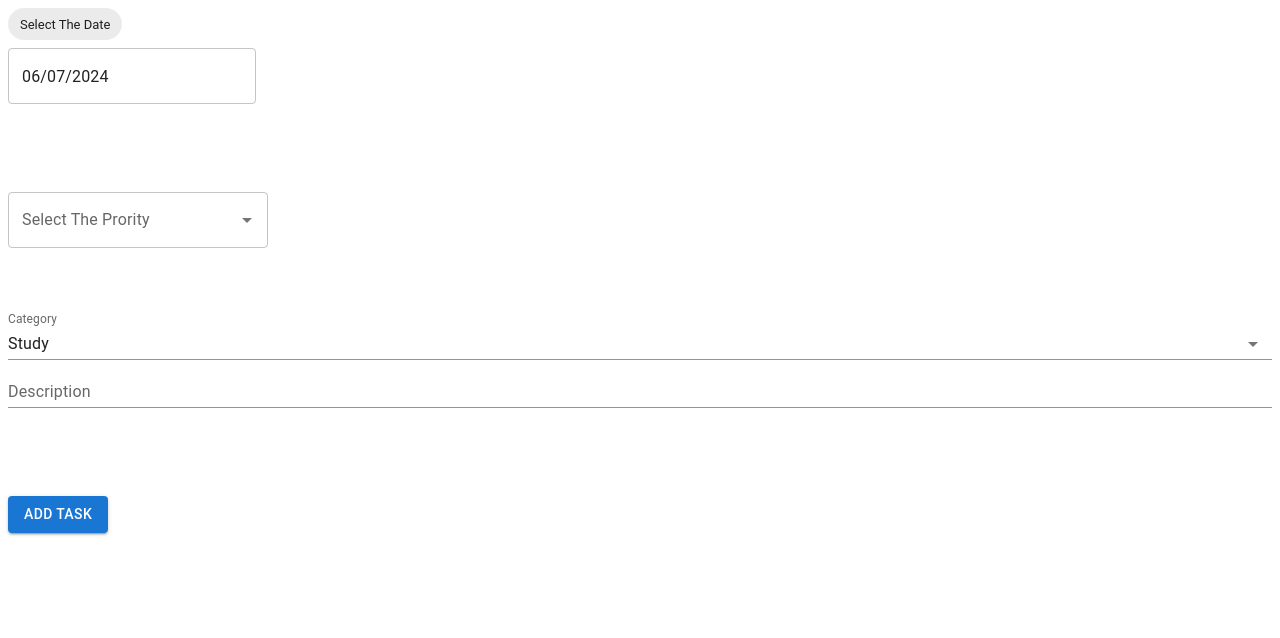
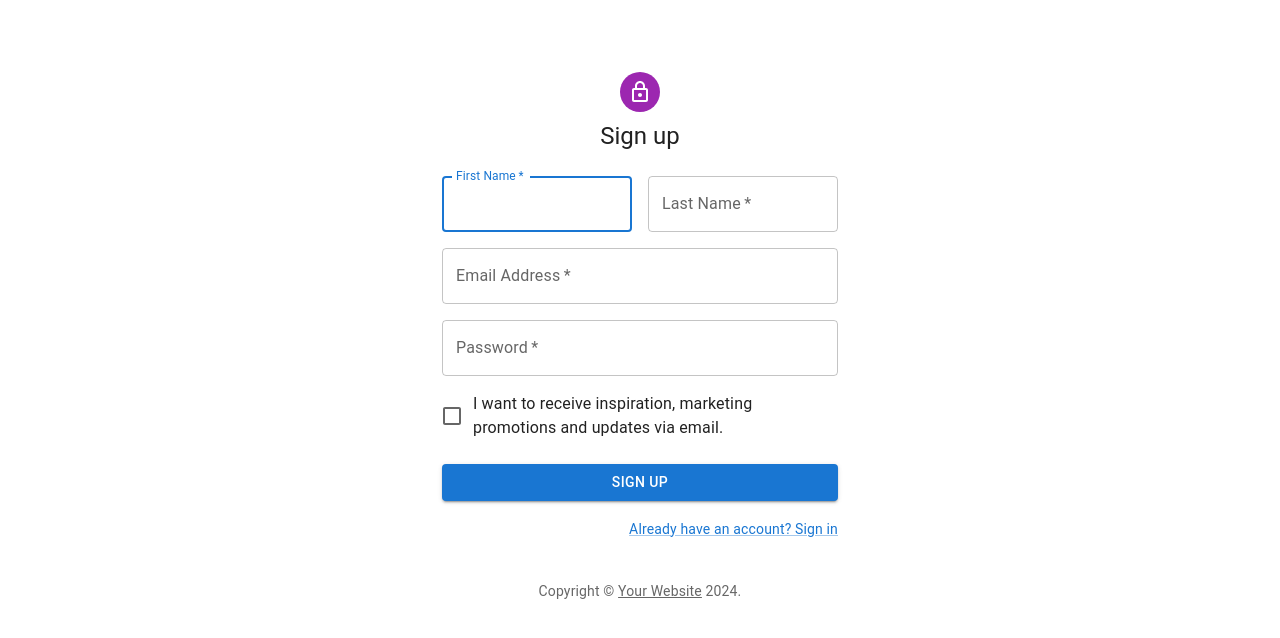
Before and after one commit to VishwaDilum/daily-task-frontend, a React (Vite) app: page /signup in a window 1280 px wide. Shown: the top 638 px of the page. Built offline with nearby package versions, Linux system fonts and the light colour scheme.

Commit message:
Signup - in - Forgot Integrate

```diff
--- a/package.json
+++ b/package.json
@@ -4,7 +4,7 @@
   "version": "1n.0.0",
   "type": "module",
   "scripts": {
-    "dev": "vite",
+    "start": "vite",
     "build": "tsc && vite build",
     "lint": "eslint . --ext ts,tsx --report-unused-disable-directives --max-warnings 0",
     "preview": "vite preview"
@@ -13,6 +13,7 @@
     "@emotion/react": "^11.11.4",
     "@emotion/styled": "^11.11.5",
     "@fontsource/roboto": "^5.0.13",
+    "@mui/icons-material": "^5.15.19",
     "@mui/material": "^5.15.19",
     "@mui/styled-engine-sc": "^6.0.0-alpha.18",
     "@mui/x-date-pickers": "^7.6.2",
@@ -20,6 +21,7 @@
     "dayjs": "^1.11.11",
     "react": "^18.2.0",
     "react-dom": "^18.2.0",
+    "react-router-dom": "^6.23.1",
     "styled-components": "^6.1.11"
   },
   "devDependencies": {
--- a/src/App.tsx
+++ b/src/App.tsx
@@ -2,16 +2,20 @@ import React from 'react'; // Import React if you're using JSX
 import './App.css';
 import Side from "../src/components/left-side"; // Assuming Side is the default export from left-side
 import {} from 'bootstrap/dist/css/bootstrap.min.css'
+import { Login } from '@mui/icons-material';
+import SignUp from './components/signup';
+import SignIn from './components/signin';
+import Pass from './components/forgotpass';
+import { BrowserRouter, Route, Routes } from 'react-router-dom';
 function App() {
   return (
-    <div className='container'>
-      <div className='row'>
-        <div className='col-3'><Side></Side></div>
-        <div className='col-3'></div>
-        <div className='col-3'></div>
-        <div className='col-3'></div>
-      </div>
-    </div>
+    <BrowserRouter>
+      <Routes>
+          <Route path='/signin' element ={<SignIn></SignIn>}></Route>
+          <Route path='/signup' element ={<SignUp></SignUp>}></Route>
+          <Route path='/forgotpassword' element ={<Pass></Pass>}></Route>
+      </Routes>
+    </BrowserRouter>
   );
 }
 
--- /dev/null
+++ b/src/components/forgotpass.tsx
@@ -0,0 +1,41 @@
+import * as React from 'react';
+function forgotpassword() {
+
+    let test : number = 5;
+
+    return (
+        <div className="modal modal-sheet position-static d-block bg-body-secondary p-4 py-md-5" tabIndex = {test} role="dialog" id="modalSignin">
+  <div className="modal-dialog" role="document">
+    <div className="modal-content rounded-4 shadow">
+      <div className="modal-header p-5 pb-4 border-bottom-0">
+        <h1 className="fw-bold mb-0 fs-2">Lost The Password</h1>
+      </div>
+
+      <div className="modal-body p-5 pt-0">
+        <form className="">
+          <div className="form-floating mb-3">
+            <input type="email" className="form-control rounded-3" id="floatingInput" placeholder="name@example.com"></input>
+            <label htmlFor="floatingInput">Email address</label>
+          </div>
+          <div className="form-floating mb-3">
+            <input type="password" className="form-control rounded-3" id="floatingPassword" placeholder="Password">
+
+            </input>
+            <label htmlFor="floatingPassword">Password</label>
+          </div>
+          <div className="form-floating mb-3">
+            <input type="password" className="form-control rounded-3" id="floatingPassword" placeholder="Password"></input>
+            <label htmlFor="floatingPassword">Re- Password</label>
+          </div>
+          <button className="w-100 mb-2 btn btn-lg rounded-3 btn-primary" type="submit">Sign up</button>
+          <small className="text-body-secondary">By clicking Sign up, you agree to the terms of use.</small>
+          <hr className="my-4"></hr>
+        </form>
+      </div>
+    </div>
+  </div>
+</div>
+    );
+}
+
+export default forgotpassword;
--- a/src/components/left-side.tsx
+++ b/src/components/left-side.tsx
@@ -11,7 +11,6 @@ import InputLabel from '@mui/material/InputLabel';
 import FormControl from '@mui/material/FormControl';
 import NativeSelect from '@mui/material/NativeSelect';
 import TextField from '@mui/material/TextField';
-import reactIcon from "../assets/react.svg";
 import './left-side.css';
 import Autocomplete from '@mui/material/Autocomplete';
 import Icon01 from '../assets/redcircle.png'
--- /dev/null
+++ b/src/components/profile.tsx
@@ -0,0 +1,5 @@
+function profile(props:any) {
+
+}
+
+export default profile;
--- /dev/null
+++ b/src/components/signin.tsx
@@ -0,0 +1,111 @@
+import * as React from 'react';
+import Avatar from '@mui/material/Avatar';
+import Button from '@mui/material/Button';
+import CssBaseline from '@mui/material/CssBaseline';
+import TextField from '@mui/material/TextField';
+import FormControlLabel from '@mui/material/FormControlLabel';
+import Checkbox from '@mui/material/Checkbox';
+import Link from '@mui/material/Link';
+import Grid from '@mui/material/Grid';
+import Box from '@mui/material/Box';
+import LockOutlinedIcon from '@mui/icons-material/LockOutlined';
+import Typography from '@mui/material/Typography';
+import Container from '@mui/material/Container';
+import { createTheme, ThemeProvider } from '@mui/material/styles';
+
+function Copyright(props: any) {
+  return (
+    <Typography variant="body2" color="text.secondary" align="center" {...props}>
+      {'Copyright © '}
+      <Link color="inherit" href="https://mui.com/">
+        Your Website
+      </Link>{' '}
+      {new Date().getFullYear()}
+      {'.'}
+    </Typography>
+  );
+}
+
+// TODO remove, this demo shouldn't need to reset the theme.
+const defaultTheme = createTheme();
+
+export default function SignIn() {
+  const handleSubmit = (event: React.FormEvent<HTMLFormElement>) => {
+    event.preventDefault();
+    const data = new FormData(event.currentTarget);
+    console.log({
+      email: data.get('email'),
+      password: data.get('password'),
+    });
+  };
+
+  return (
+    <ThemeProvider theme={defaultTheme}>
+      <Container component="main" maxWidth="xs">
+        <CssBaseline />
+        <Box
+          sx={{
+            marginTop: 8,
+            display: 'flex',
+            flexDirection: 'column',
+            alignItems: 'center',
+          }}
+        >
+          <Avatar sx={{ m: 1, bgcolor: 'secondary.main' }}>
+            <LockOutlinedIcon />
+          </Avatar>
+          <Typography component="h1" variant="h5">
+            Sign in
+          </Typography>
+          <Box component="form" onSubmit={handleSubmit} noValidate sx={{ mt: 1 }}>
+            <TextField
+              margin="normal"
+              required
+              fullWidth
+              id="email"
+              label="Email Address"
+              name="email"
+              autoComplete="email"
+              autoFocus
+            />
+            <TextField
+              margin="normal"
+              required
+              fullWidth
+              name="password"
+              label="Password"
+              type="password"
+              id="password"
+              autoComplete="current-password"
+            />
+            <FormControlLabel
+              control={<Checkbox value="remember" color="primary" />}
+              label="Remember me"
+            />
+            <Button
+              type="submit"
+              fullWidth
+              variant="contained"
+              sx={{ mt: 3, mb: 2 }}
+            >
+              Sign In
+            </Button>
+            <Grid container>
+              <Grid item xs>
+                <Link href="/forgotpassword" variant="body2">
+                  Forgot password?
+                </Link>
+              </Grid>
+              <Grid item>
+                <Link href="signup" variant="body2">
+                  {"Don't have an account? Sign Up"}
+                </Link>
+              </Grid>
+            </Grid>
+          </Box>
+        </Box>
+        <Copyright sx={{ mt: 8, mb: 4 }} />
+      </Container>
+    </ThemeProvider>
+  );
+}
--- /dev/null
+++ b/src/components/signup.tsx
@@ -0,0 +1,132 @@
+import * as React from 'react';
+import Avatar from '@mui/material/Avatar';
+import Button from '@mui/material/Button';
+import CssBaseline from '@mui/material/CssBaseline';
+import TextField from '@mui/material/TextField';
+import FormControlLabel from '@mui/material/FormControlLabel';
+import Checkbox from '@mui/material/Checkbox';
+import Link from '@mui/material/Link';
+import Grid from '@mui/material/Grid';
+import Box from '@mui/material/Box';
+import LockOutlinedIcon from '@mui/icons-material/LockOutlined';
+import Typography from '@mui/material/Typography';
+import Container from '@mui/material/Container';
+import { createTheme, ThemeProvider } from '@mui/material/styles';
+
+function Copyright(props: any) {
+  return (
+    <Typography variant="body2" color="text.secondary" align="center" {...props}>
+      {'Copyright © '}
+      <Link color="inherit" href="https://mui.com/">
+        Your Website
+      </Link>{' '}
+      {new Date().getFullYear()}
+      {'.'}
+    </Typography>
+  );
+}
+
+// TODO remove, this demo shouldn't need to reset the theme.
+const defaultTheme = createTheme();
+
+export default function SignUp() {
+  const handleSubmit = (event: React.FormEvent<HTMLFormElement>) => {
+    event.preventDefault();
+    const data = new FormData(event.currentTarget);
+    console.log({
+      email: data.get('email'),
+      password: data.get('password'),
+    });
+  };
+
+  return (
+    <ThemeProvider theme={defaultTheme}>
+      <Container component="main" maxWidth="xs">
+        <CssBaseline />
+        <Box
+          sx={{
+            marginTop: 8,
+            display: 'flex',
+            flexDirection: 'column',
+            alignItems: 'center',
+          }}
+        >
+          <Avatar sx={{ m: 1, bgcolor: 'secondary.main' }}>
+            <LockOutlinedIcon />
+          </Avatar>
+          <Typography component="h1" variant="h5">
+            Sign up
+          </Typography>
+          <Box component="form" noValidate onSubmit={handleSubmit} sx={{ mt: 3 }}>
+            <Grid container spacing={2}>
+              <Grid item xs={12} sm={6}>
+                <TextField
+                  autoComplete="given-name"
+                  name="firstName"
+                  required
+                  fullWidth
+                  id="firstName"
+                  label="First Name"
+                  autoFocus
+                />
+              </Grid>
+              <Grid item xs={12} sm={6}>
+                <TextField
+                  required
+                  fullWidth
+                  id="lastName"
+                  label="Last Name"
+                  name="lastName"
+                  autoComplete="family-name"
+                />
+              </Grid>
+              <Grid item xs={12}>
+                <TextField
+                  required
+                  fullWidth
+                  id="email"
+                  label="Email Address"
+                  name="email"
+                  autoComplete="email"
+                />
+              </Grid>
+              <Grid item xs={12}>
+                <TextField
+                  required
+                  fullWidth
+                  name="password"
+                  label="Password"
+                  type="password"
+                  id="password"
+                  autoComplete="new-password"
+                />
+              </Grid>
+              <Grid item xs={12}>
+                <FormControlLabel
+                  control={<Checkbox value="allowExtraEmails" color="primary" />}
+                  label="I want to receive inspiration, marketing promotions and updates via email."
+                />
+              </Grid>
+            </Grid>
+            <Button
+              type="submit"
+              fullWidth
+              variant="contained"
+              sx={{ mt: 3, mb: 2 }}
+            >
+              Sign Up
+            </Button>
+            <Grid container justifyContent="flex-end">
+              <Grid item>
+                <Link href="signin" variant="body2">
+                  Already have an account? Sign in
+                </Link>
+              </Grid>
+            </Grid>
+          </Box>
+        </Box>
+        <Copyright sx={{ mt: 5 }} />
+      </Container>
+    </ThemeProvider>
+  );
+}
```
Also changed, not shown: 1 other file (tests, documents, lock files or other folders).
